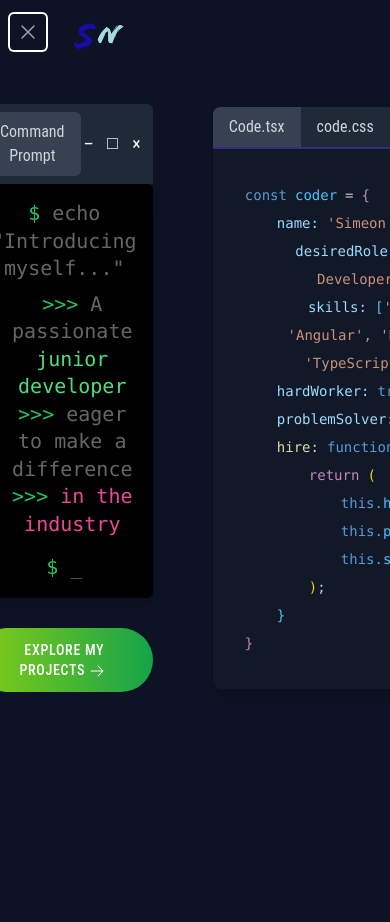
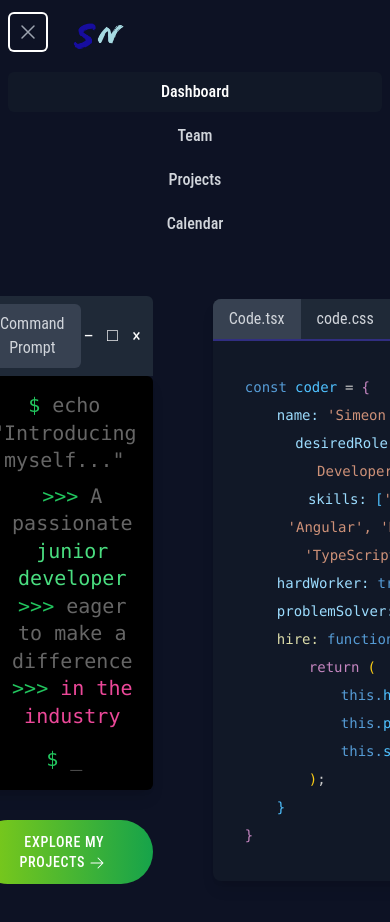
Before and after one commit to SimeonNedyalkov/my-site, a React (Vite) app in the folder my-site/: page / in a window 390 px wide. Both pictures are taken after a click on the button "Open main menu". Shown: the top 922 px of the page. Before the commit the page ends 844 px from the top, so only its background shows below. Built offline with nearby package versions, Linux system fonts and the light colour scheme; a web font is replaced by a local one.

Commit message:
nav fix to open nav on phone

```diff
--- a/my-site/src/components/Navigation.tsx
+++ b/my-site/src/components/Navigation.tsx
@@ -1,4 +1,8 @@
-import { Disclosure, DisclosureButton } from "@headlessui/react";
+import {
+  Disclosure,
+  DisclosureButton,
+  DisclosurePanel,
+} from "@headlessui/react";
 import { Bars3Icon, BellIcon, XMarkIcon } from "@heroicons/react/24/outline";
 import "../styles/navigation.css";
 import logo from "../assets/logo/S1_transparent-.png";
@@ -66,6 +70,26 @@ export default function Navigation() {
           </div>
         </div>
       </div>
+      <DisclosurePanel className="sm:hidden">
+        <div className="space-y-1 px-2 pb-3 pt-2">
+          {navigation.map((item) => (
+            <DisclosureButton
+              key={item.name}
+              as="a"
+              href={item.href}
+              aria-current={item.current ? "page" : undefined}
+              className={classNames(
+                item.current
+                  ? "bg-gray-900 text-white"
+                  : "text-gray-300 hover:bg-gray-700 hover:text-white",
+                "block rounded-md px-3 py-2 text-base font-medium"
+              )}
+            >
+              {item.name}
+            </DisclosureButton>
+          ))}
+        </div>
+      </DisclosurePanel>
     </Disclosure>
   );
 }
```
